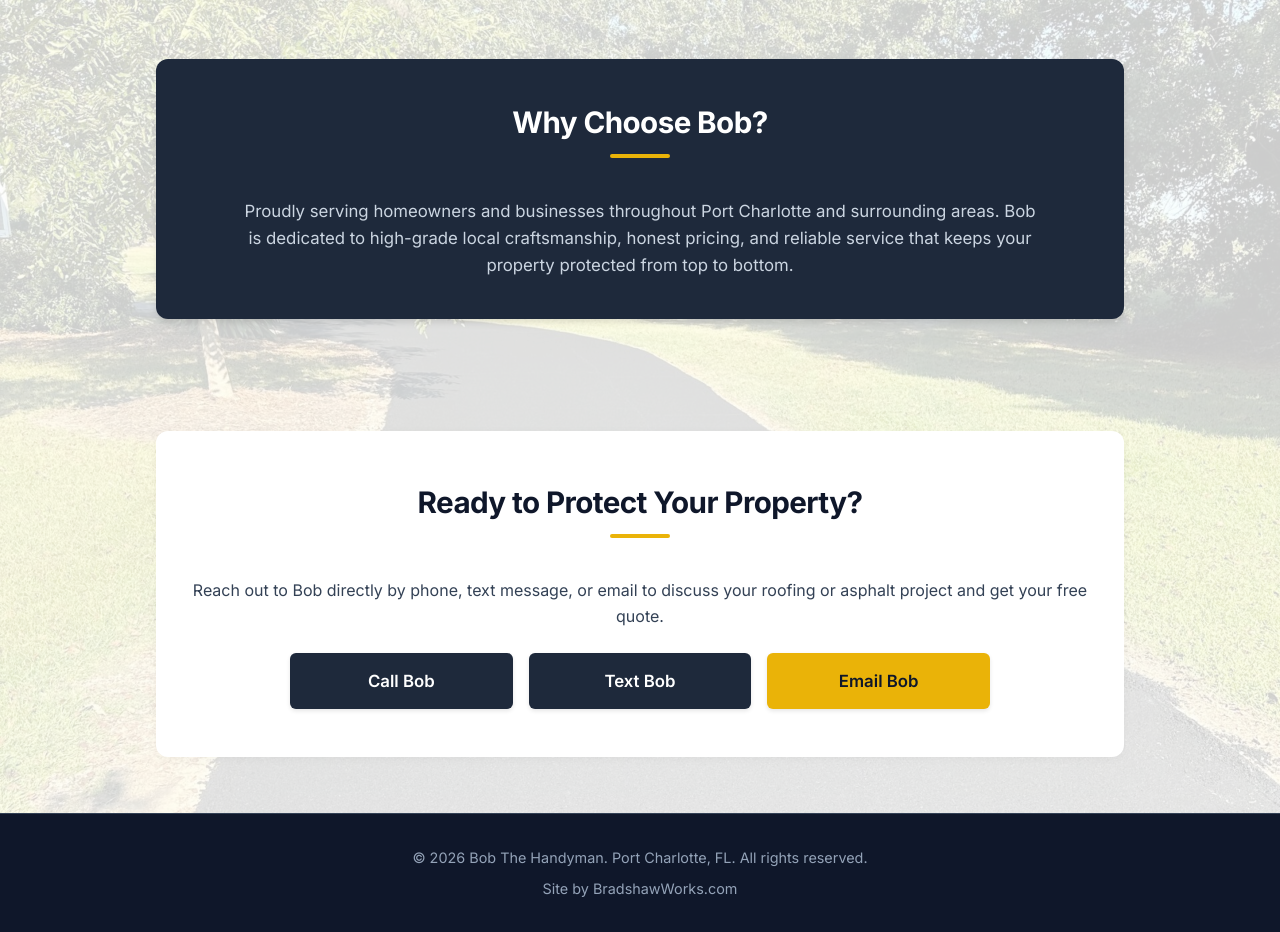
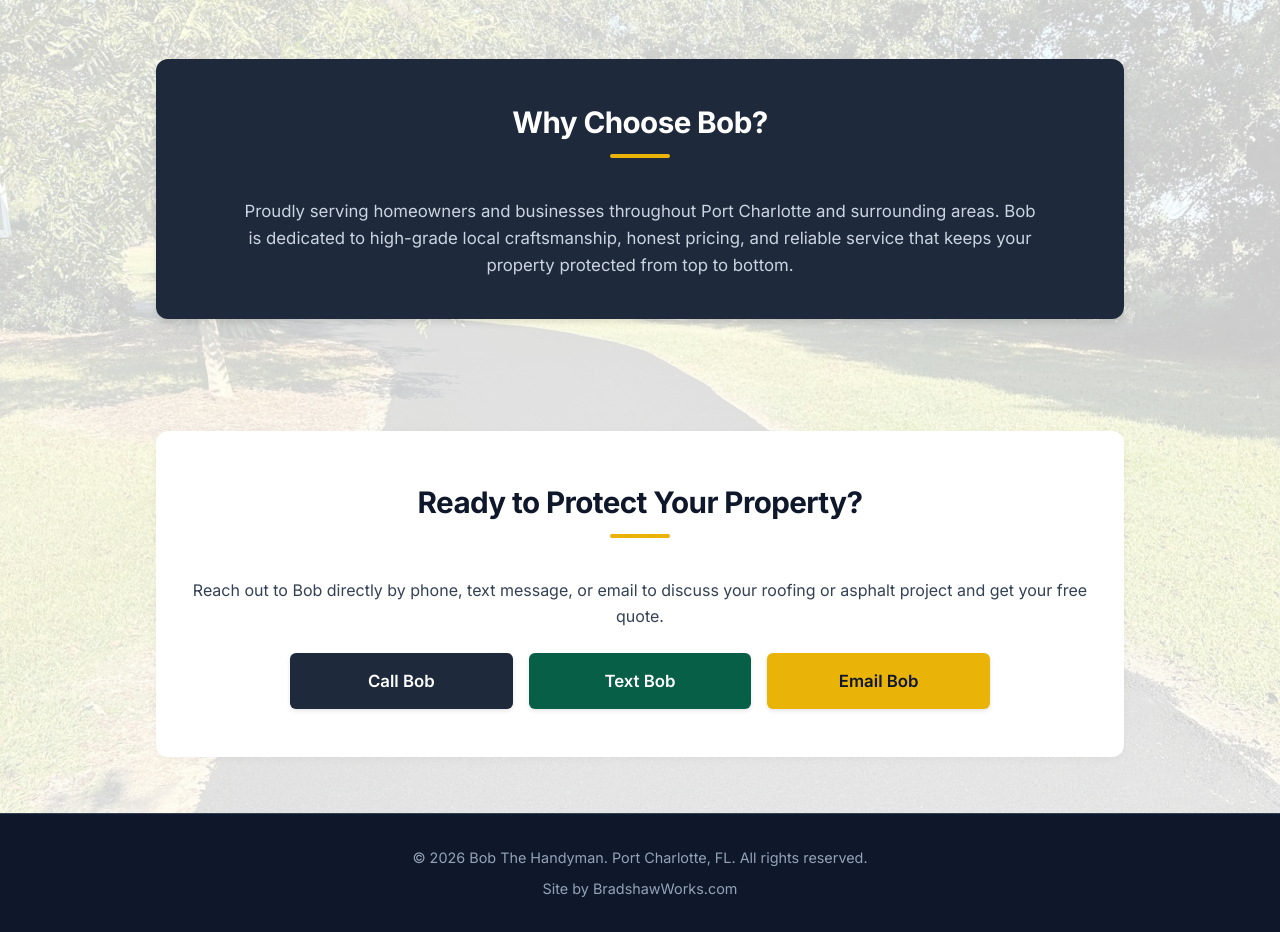
Before and after one commit to bradshawworks/bobthehandyman, a plain HTML site: page index.html in a window 1280 px wide. Shown: the part 1995-2927 px from the top of the page. Drawn offline with Linux system fonts and the light colour scheme.

```diff
--- a/index.html
+++ b/index.html
@@ -427,6 +427,16 @@
         .contact-btn:hover {
             background: var(--charcoal-light);
         }
+
+        /* Darkish Green Styling for Text Bob Button */
+        .contact-btn.text-btn {
+            background: #065f46;
+            color: white;
+        }
+        .contact-btn.text-btn:hover {
+            background: #047857;
+        }
+
         .contact-btn.email-btn {
             background: var(--yellow-accent);
             color: var(--charcoal-dark);
@@ -555,7 +565,6 @@
                 <!-- Slide 4: Hot Rubber Patch Video -->
                 <div class="carousel-slide">
                     <div class="showcase-img-container" onclick="openLightbox('media/asphalt.mp4')">
-                        <!-- Make sure to place a static preview thumbnail image in your media folder for the video card -->
                         <img src="media/asphalt-thumb.jpg" alt="Asphalt Hot Rubber Patching Video" class="showcase-img">
                     </div>
                     <div class="showcase-content">
@@ -606,8 +615,8 @@
                 <!-- Call Button -->
                 <a href="tel:9417692755" class="contact-btn">Call Bob</a>
 
-                <!-- Text / SMS Button -->
-                <a href="sms:9417692755" class="contact-btn">Text Bob</a>
+                <!-- Text / SMS Button with Dark Green Styling -->
+                <a href="sms:9417692755" class="contact-btn text-btn">Text Bob</a>
 
                 <!-- Email Button -->
                 <a href="mailto:thehandymanbob054@gmail.com" class="contact-btn email-btn">Email Bob</a>
```
